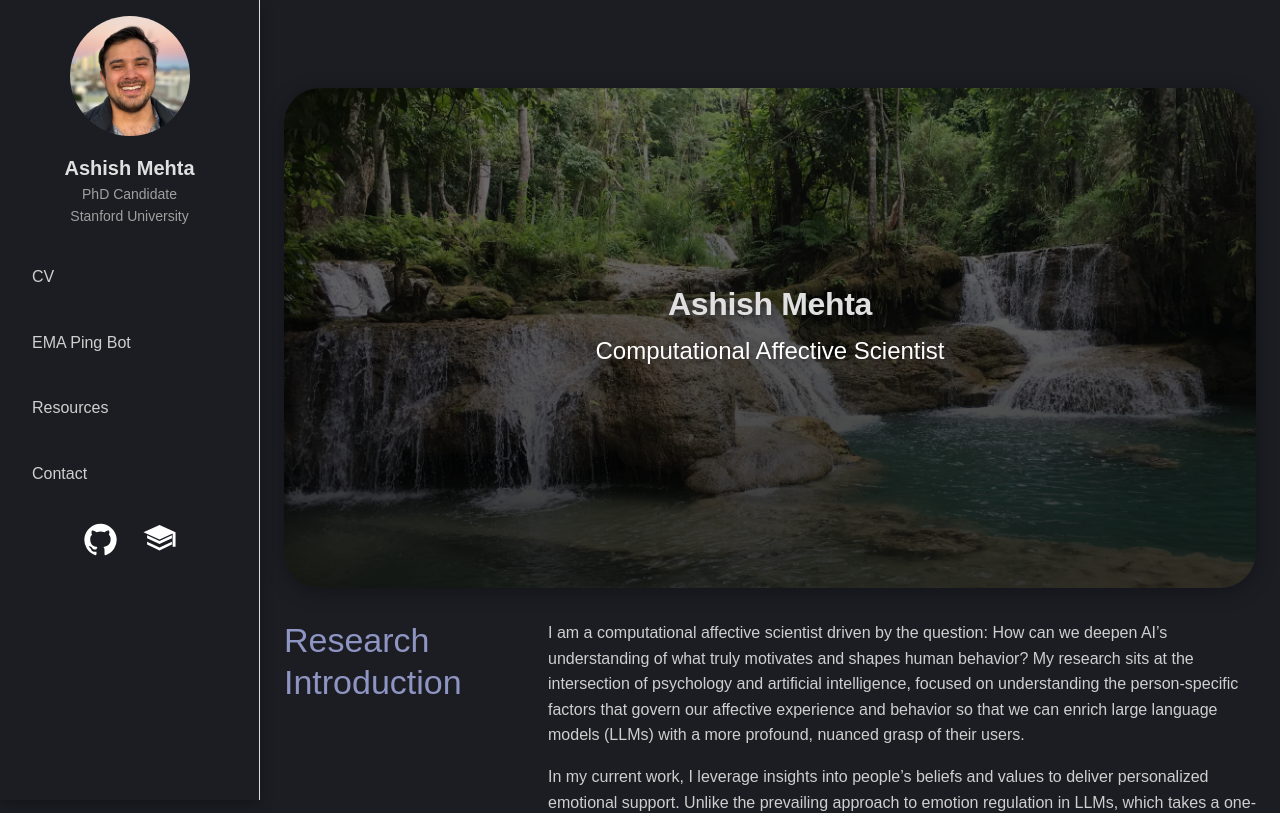
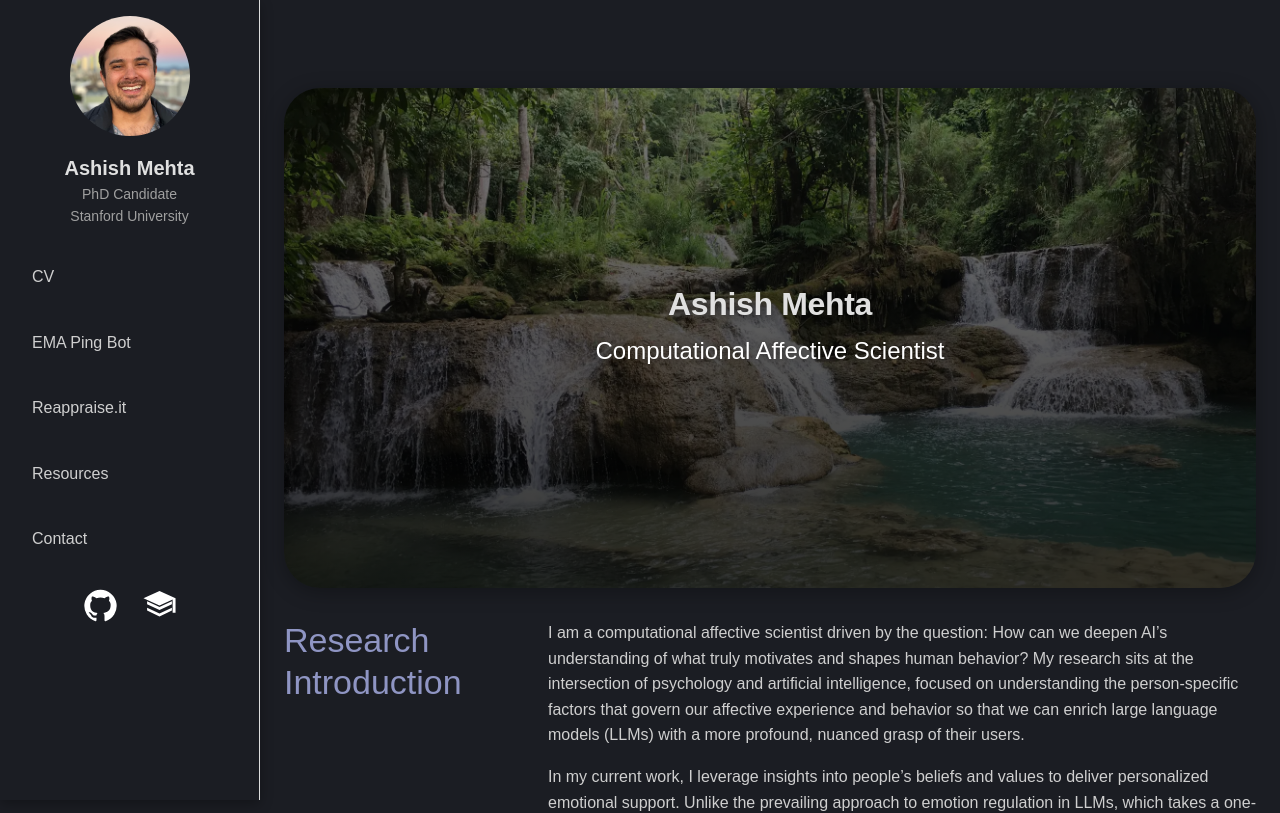
Before and after one commit to ashishkab0b/personal_site_jan2025, a React (Vite) app in the folder react_frontend/: page / in a window 1280 px wide. Shown: the top 813 px of the page. Built offline with nearby package versions, Linux system fonts and the light colour scheme.

Commit message:
revealed reappraise.it in sidenav

```diff
--- a/react_frontend/src/components/SideNav.jsx
+++ b/react_frontend/src/components/SideNav.jsx
@@ -92,18 +92,18 @@ export default function SideNav() {
         </ListItem>
 
         {/* Reappraise.it */}
-        {/* <ListItem disablePadding>
+        <ListItem disablePadding>
         <Tooltip title="Chatbot I built to help brainstorm reframings of difficult situations" arrow placement="right">
           <ListItemButton
             component="a"
-            href=""
+            href="https://reappraise.it/chat"
             target="_blank"
             rel="noopener noreferrer"
           >
             <ListItemText primary="Reappraise.it" />
           </ListItemButton>
           </Tooltip>
-        </ListItem> */}
+        </ListItem>
 
         {/* Resources (Notion) */}
         <ListItem disablePadding>
```
Also changed, not shown: 1 other file (tests, documents, lock files or other folders).
